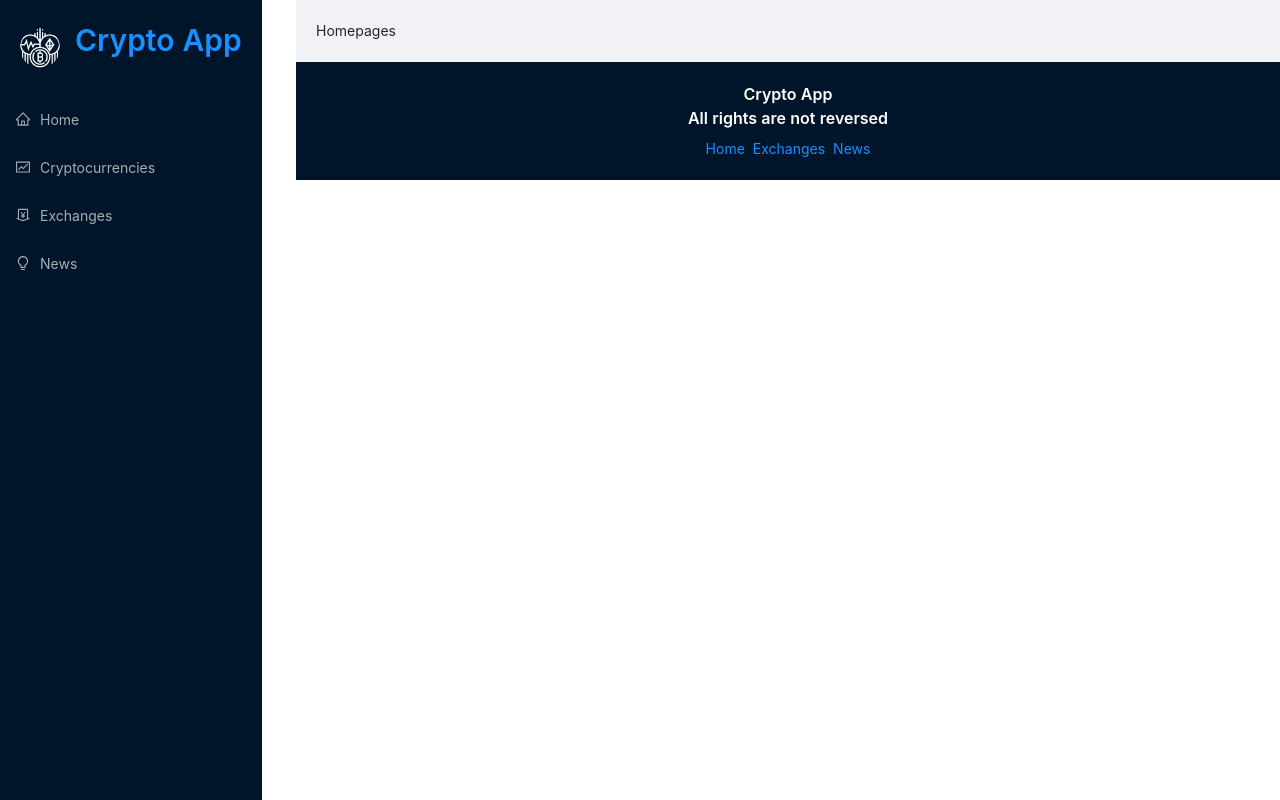
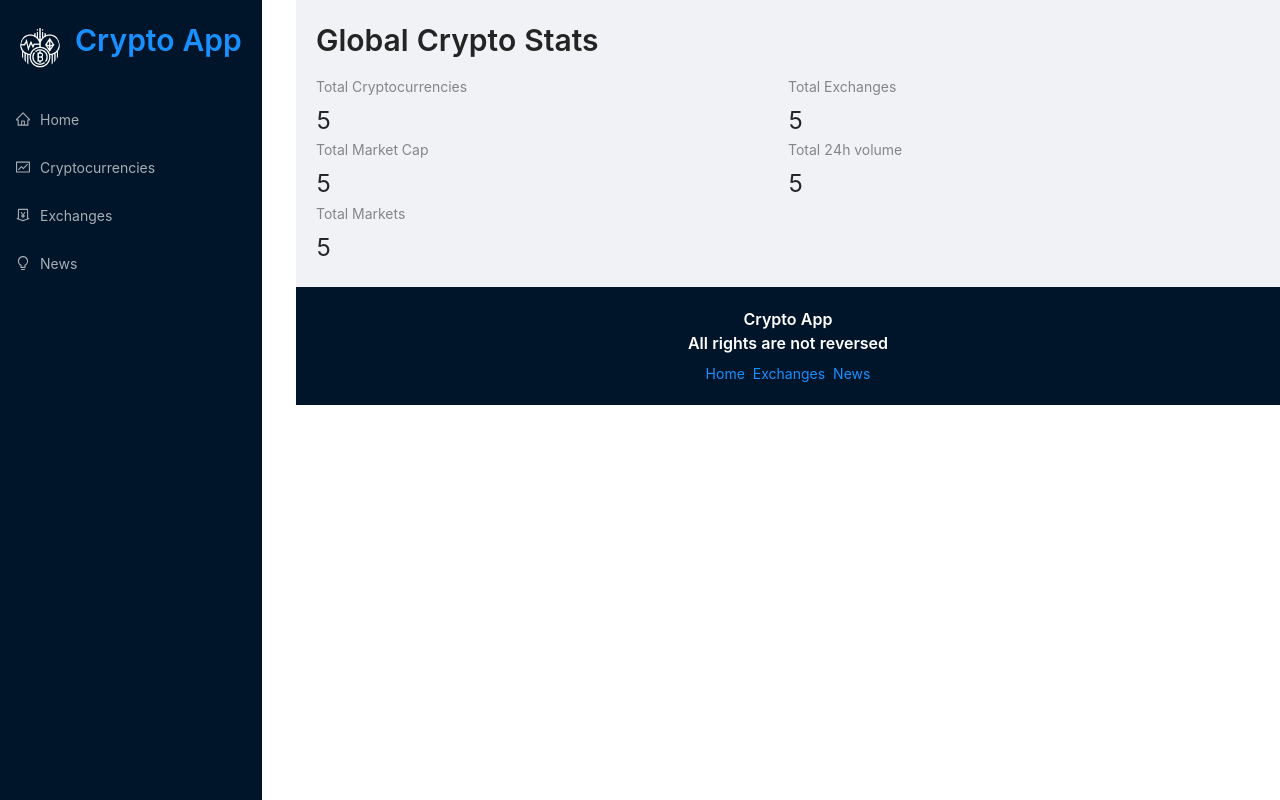
Before and after one commit to harshmathurx/Crypto-App, a React (Create React App) app: page / in a window 1280 px wide. Built offline with nearby package versions, Linux system fonts and the light colour scheme.

Commit message:
Homepage dummy layout created

```diff
--- a/src/components/Homepage.jsx
+++ b/src/components/Homepage.jsx
@@ -1,10 +1,25 @@
 import React from 'react'
+import millify from 'millify';
+import { Typography, Row, Col, Statistic } from 'antd';
+import { Link } from 'react-router-dom';
+const {Title} = Typography;
 
 const Homepage = () => {
+
     return (
-        <div>
-            Homepages
-        </div>
+        <>
+            <Title level={2} className="heading" >
+                Global Crypto Stats
+            </Title>
+
+            <Row>
+                <Col span={12}><Statistic title="Total Cryptocurrencies" value={5}/></Col>
+                <Col span={12}><Statistic title="Total Exchanges" value={5}/></Col>
+                <Col span={12}><Statistic title="Total Market Cap" value={5}/></Col>
+                <Col span={12}><Statistic title="Total 24h volume" value={5}/></Col>
+                <Col span={12}><Statistic title="Total Markets" value={5}/></Col>
+            </Row>
+        </>
     )
 }
 
```
